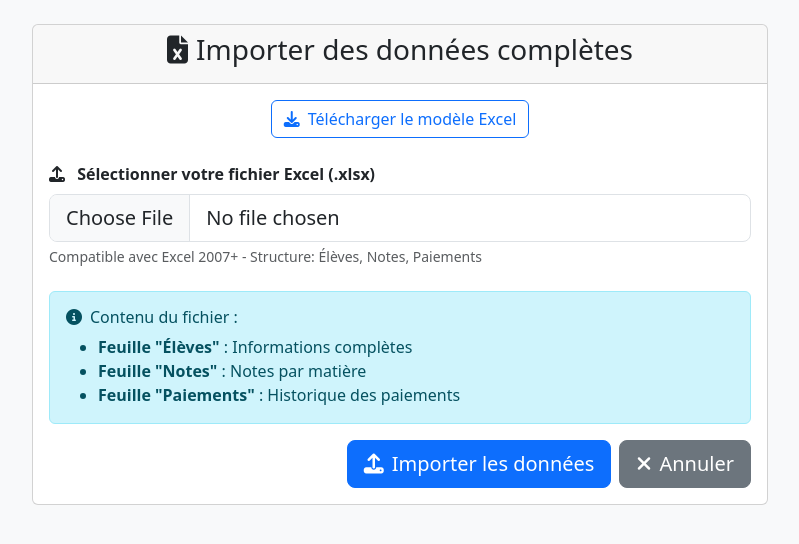
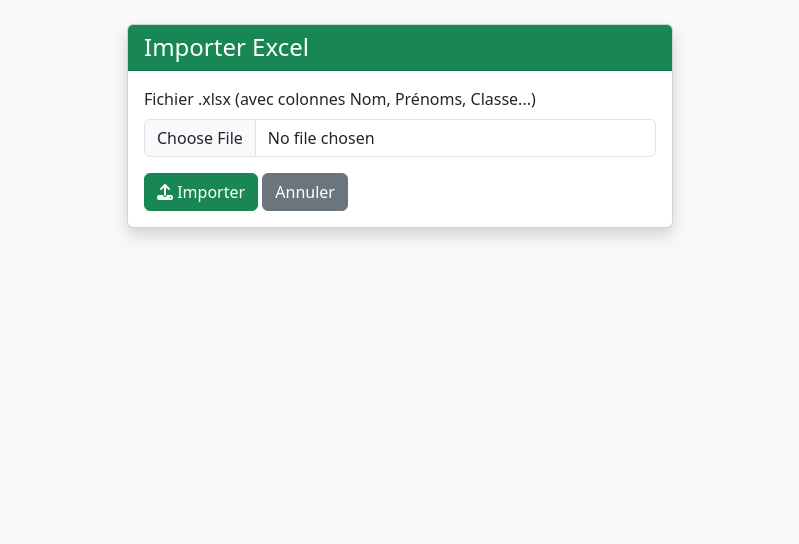
Before and after one commit to appolinair2355/Mont-sion, a Flask app: template templates/import_excel.html in a window 1280 px wide. Shown: the part 56-600 px from the top of the page, without its empty margins (240-1039 px from the left). Run offline with Flask 3, Linux system fonts and the light colour scheme; the template is opened without the code that fills it, so the values that code supplies are empty.

Commit message:
Update import_excel.html

```diff
--- a/templates/import_excel.html
+++ b/templates/import_excel.html
@@ -1,51 +1,19 @@
 {% extends "base.html" %}
-
 {% block content %}
 <div class="row justify-content-center">
-    <div class="col-md-8">
-        <div class="card">
-            <div class="card-header text-center">
-                <h3><i class="fas fa-file-excel me-2"></i>Importer des données complètes</h3>
+  <div class="col-md-6">
+    <div class="card shadow">
+      <div class="card-header bg-success text-white">
+        <h4 class="mb-0">Importer Excel</h4>
       </div>
       <div class="card-body">
-
-                <!-- Bouton modèle -->
-                <div class="mb-4 text-center">
-                    <a href="{{ url_for('export_excel') }}" class="btn btn-outline-primary">
-                        <i class="fas fa-download me-2"></i>Télécharger le modèle Excel
-                    </a>
+        <form method="POST" enctype="multipart/form-data">
+          <div class="mb-3">
+            <label for="file" class="form-label">Fichier .xlsx (avec colonnes Nom, Prénoms, Classe...)</label>
+            <input type="file" id="file" name="file" class="form-control" accept=".xlsx" required>
           </div>
-
-                <form method="POST" enctype="multipart/form-data">
-                    <div class="mb-4">
-                        <label class="form-label fw-bold">
-                            <i class="fas fa-upload me-2"></i>
-                            Sélectionner votre fichier Excel (.xlsx)
-                        </label>
-                        <input type="file" class="form-control form-control-lg" name="file"
-                               accept=".xlsx" required>
-                        <div class="form-text">
-                            Compatible avec Excel 2007+ - Structure: Élèves, Notes, Paiements
-                        </div>
-                    </div>
-
-                    <div class="alert alert-info">
-                        <h6><i class="fas fa-info-circle me-2"></i>Contenu du fichier :</h6>
-                        <ul class="mb-0">
-                            <li><strong>Feuille "Élèves"</strong> : Informations complètes</li>
-                            <li><strong>Feuille "Notes"</strong> : Notes par matière</li>
-                            <li><strong>Feuille "Paiements"</strong> : Historique des paiements</li>
-                        </ul>
-                    </div>
-
-                    <div class="d-grid gap-2 d-md-flex justify-content-md-end">
-                        <button type="submit" class="btn btn-primary btn-lg">
-                            <i class="fas fa-upload me-2"></i>Importer les données
-                        </button>
-                        <a href="{{ url_for('students') }}" class="btn btn-secondary btn-lg">
-                            <i class="fas fa-times me-2"></i>Annuler
-                        </a>
-                    </div>
+          <button class="btn btn-success"><i class="fas fa-upload"></i> Importer</button>
+          <a href="{{ url_for('students') }}" class="btn btn-secondary">Annuler</a>
         </form>
       </div>
     </div>
```
Lines whose indentation alone changed are shown as unchanged.
